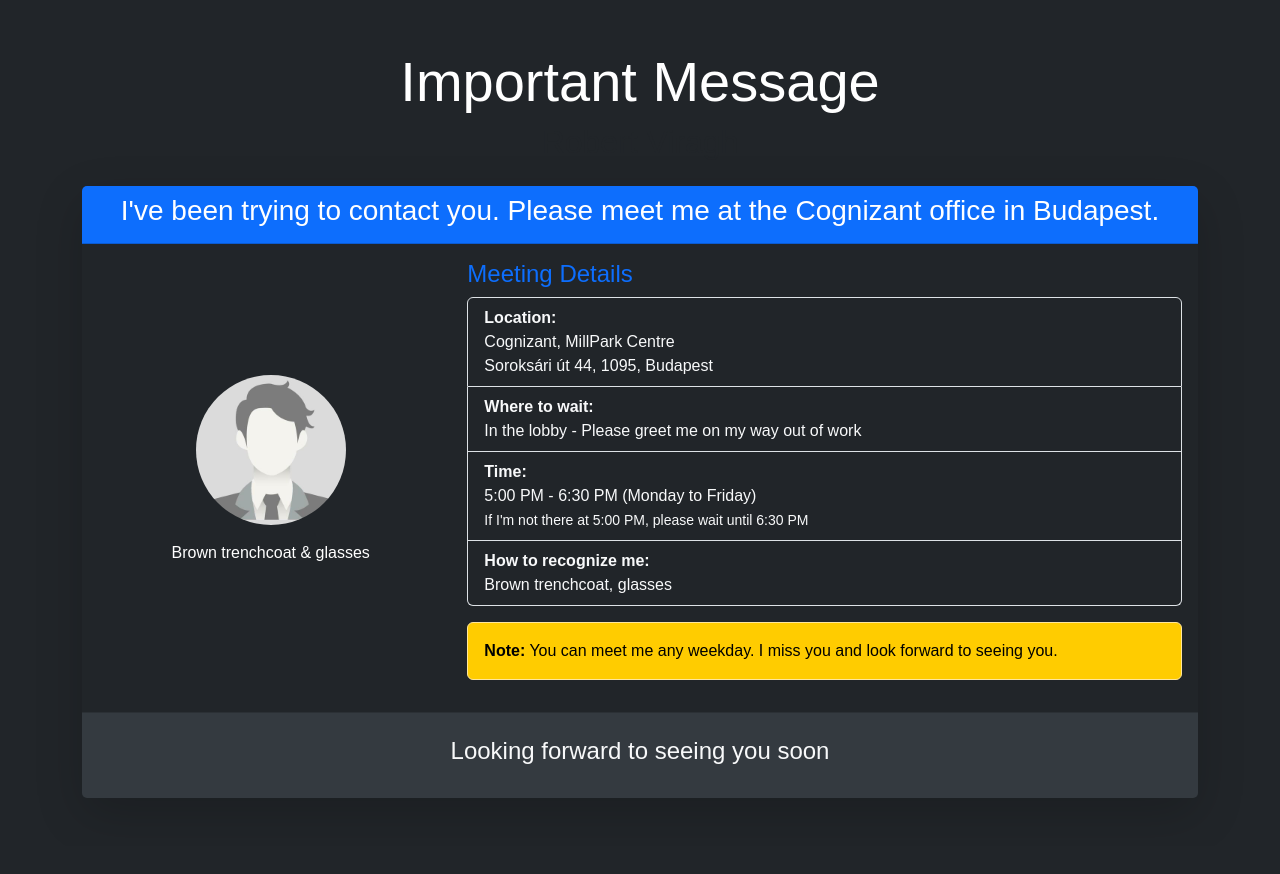
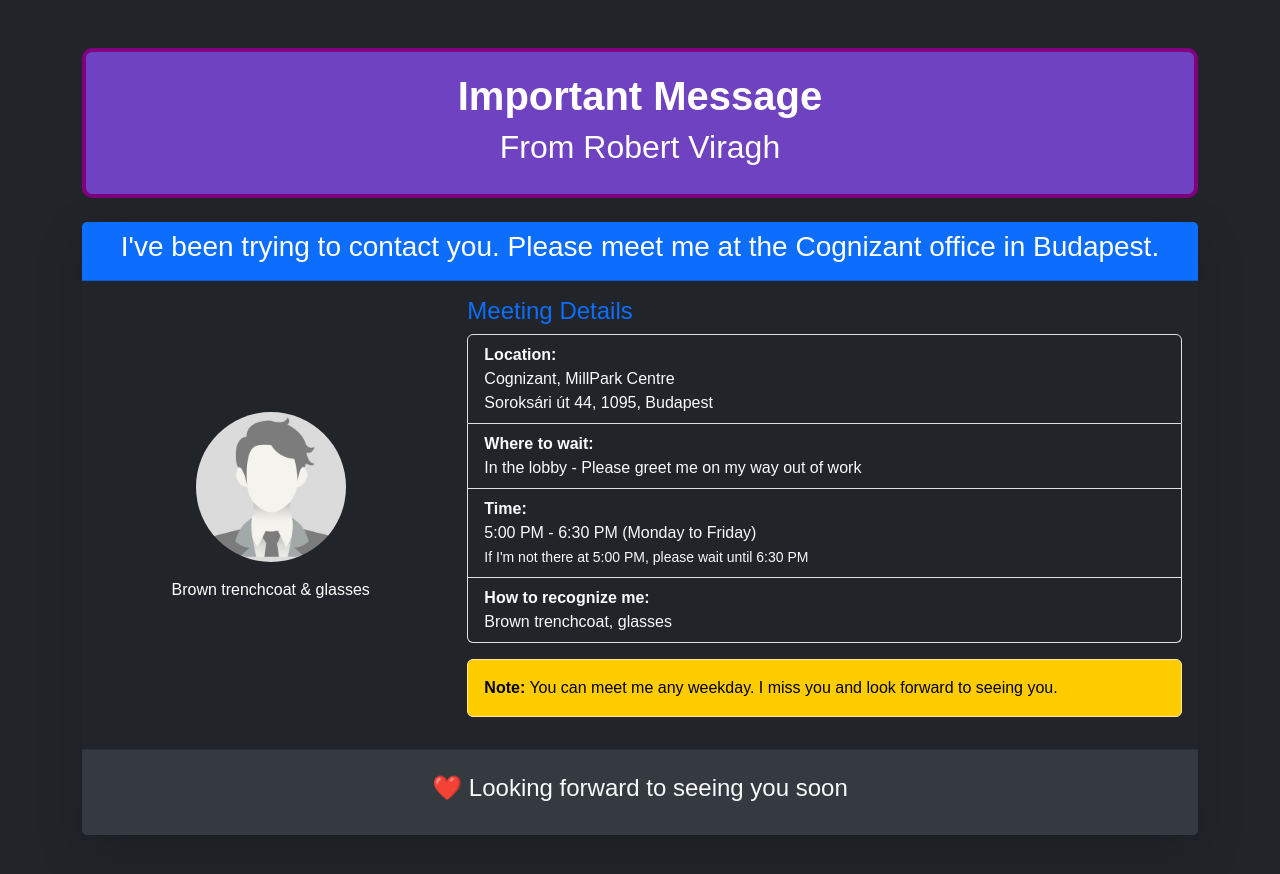
Before and after one commit to SSDihan/Important-Message, a plain HTML site: page index.html in a window 1280 px wide. Before the commit the page ends 846 px from the top, so only its background shows below. Drawn offline with nearby package versions, Linux system fonts and the light colour scheme.

Commit message:
Update index.html

```diff
--- a/index.html
+++ b/index.html
@@ -7,15 +7,39 @@
     <title>Important Message</title>
     <link href="https://cdn.jsdelivr.net/npm/bootstrap@5.3.0/dist/css/bootstrap.min.css" rel="stylesheet">
     <link rel="stylesheet" href="styles.css">
+    <style>
+        /* Add custom styles for purple border and spacing */
+        .important-title {
+            border: 4px solid purple;
+            padding: 20px;
+            border-radius: 10px;
+            background-color: #6f42c1;
+            color: white;
+            text-align: center;
+        }
+
+        .important-title h1 {
+            font-weight: bold;
+        }
+
+        .important-title h2 {
+            font-weight: normal;
+        }
+
+        .footer-heart {
+            font-size: 24px;
+            color: red;
+        }
+    </style>
 </head>
 
 <body class="bg-dark text-light">
 
     <div class="container py-5">
-        <!-- Heading -->
-        <div class="text-center mb-4">
-            <h1 class="text-white display-4">Important Message</h1>
-            <h2 class="text-muted">Robert Viragh</h2>
+        <!-- Important Title with Purple Border -->
+        <div class="important-title mb-4">
+            <h1>Important Message</h1>
+            <h2>From Robert Viragh</h2>
         </div>
 
         <!-- Main Content Section -->
@@ -61,7 +85,7 @@
 
             <div class="card-footer text-center py-4">
                 <p class="h4">
-                    <i class="fas fa-heart text-danger"></i> Looking forward to seeing you soon
+                    <span class="footer-heart">❤️</span> Looking forward to seeing you soon
                 </p>
             </div>
         </div>
```
